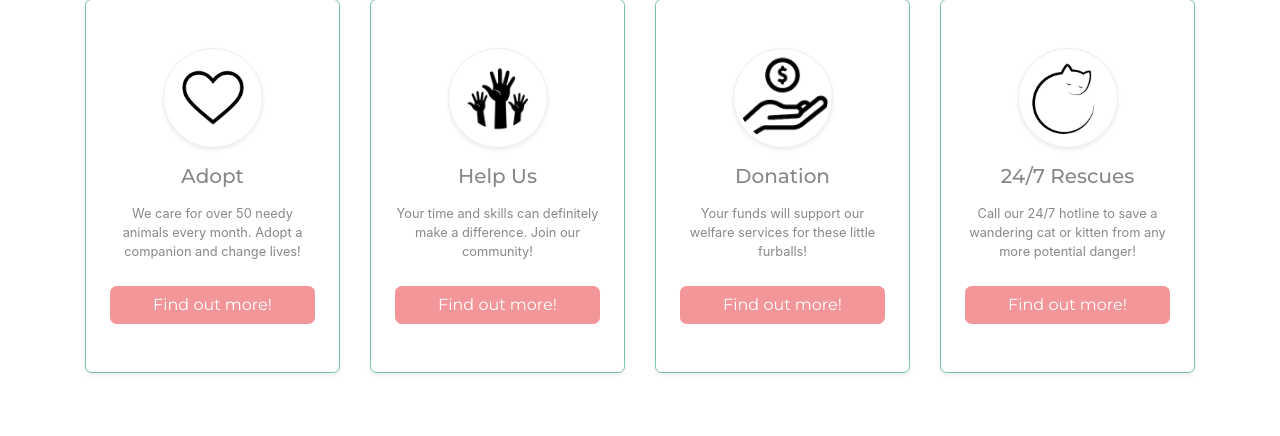
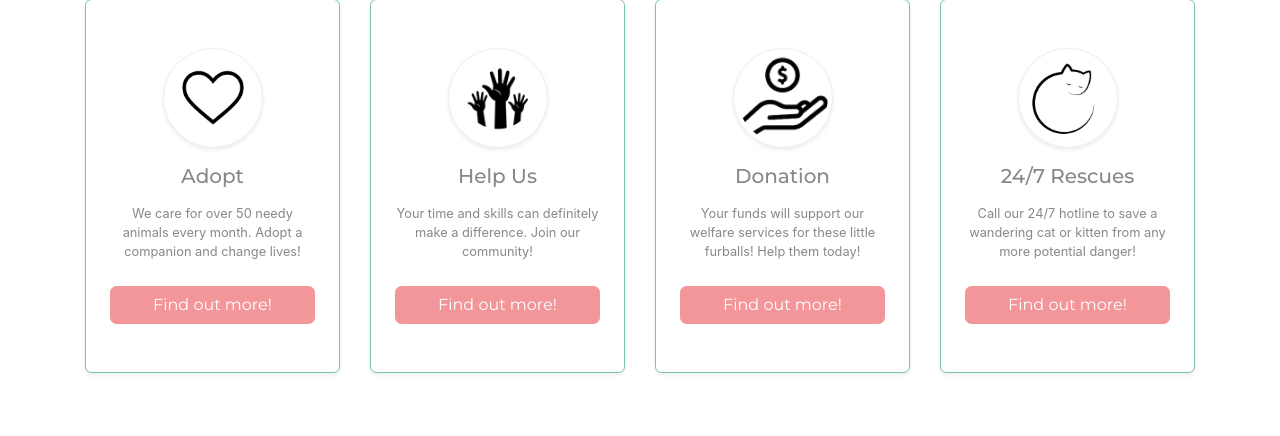
Before and after one commit to IENORI/ICT1004-Project-Grp7, a PHP site: page / in a window 1280 px wide. Shown: the part 953-1389 px from the top of the page. Run offline with PHP 8.4, Linux system fonts and the light colour scheme.

Commit message:
Update index.php

```diff
--- a/index.php
+++ b/index.php
@@ -101,7 +101,7 @@ include "inc.sessionauthless.php";
                                          alt="" width="100" class="img-fluid rounded-circle mb-3 img-thumbnail shadow-sm align-self-center">
                                     <h5 class="mb-0 pb-3">Donation</h5>
                                     <span class="small">Your funds will support our welfare services for these little
-                                        furballs!</span>
+                                        furballs! Help them today!</span>
                                     <br>
                                     <a href="adopt.php" class="btn btn-secondary px-4">Find out more!</a>
                                 </div>
```
